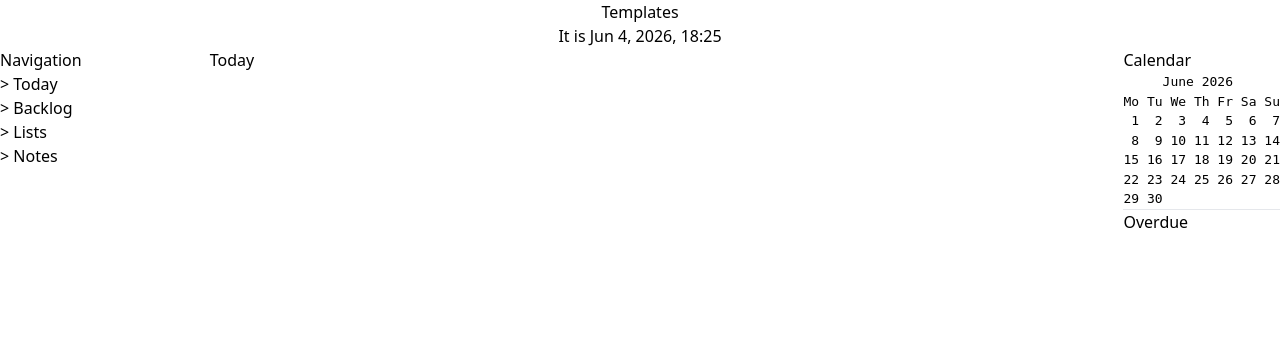
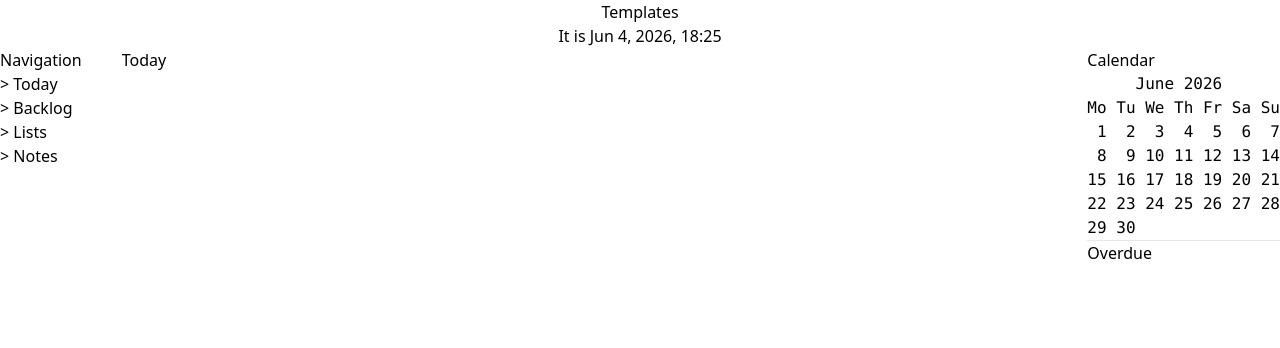
Before and after one commit to jurdanetac/blueprint, a Django app: page /base/ in a window 1280 px wide. Shown: the top 348 px of the page. Run offline with Django 5.2, Linux system fonts and the light colour scheme; data that the repository does not hold is empty; some libraries are stand-ins or nearby versions.

Commit message:
Finish integrating Tailwind

```diff
--- a/base/static/base/css/index.css
+++ /dev/null
@@ -1,20 +0,0 @@
-.flex {
-  display: flex;
-}
-
-.flex-grow {
-  flex: 1;
-}
-
-.text-center {
-  text-align: center;
-}
-
-.month-calendar {
-  font-family: monospace;
-}
-
-
-.todo-item-date {
-  font-family: monospace;
-}
--- a/base/static/base/css/reset.css
+++ /dev/null
@@ -1,48 +0,0 @@
-/* http://meyerweb.com/eric/tools/css/reset/
-   v2.0 | 20110126
-   License: none (public domain)
-*/
-
-html, body, div, span, applet, object, iframe,
-h1, h2, h3, h4, h5, h6, p, blockquote, pre,
-a, abbr, acronym, address, big, cite, code,
-del, dfn, em, img, ins, kbd, q, s, samp,
-small, strike, strong, sub, sup, tt, var,
-b, u, i, center,
-dl, dt, dd, ol, ul, li,
-fieldset, form, label, legend,
-table, caption, tbody, tfoot, thead, tr, th, td,
-article, aside, canvas, details, embed,
-figure, figcaption, footer, header, hgroup,
-menu, nav, output, ruby, section, summary,
-time, mark, audio, video {
-    margin: 0;
-    padding: 0;
-    border: 0;
-    font-size: 100%;
-    font: inherit;
-    vertical-align: baseline;
-}
-/* HTML5 display-role reset for older browsers */
-article, aside, details, figcaption, figure,
-footer, header, hgroup, menu, nav, section {
-    display: block;
-}
-body {
-    line-height: 1;
-}
-ol, ul {
-    list-style: none;
-}
-blockquote, q {
-    quotes: none;
-}
-blockquote:before, blockquote:after,
-q:before, q:after {
-    content: '';
-    content: none;
-}
-table {
-    border-collapse: collapse;
-    border-spacing: 0;
-}
--- a/base/templates/base/base.html
+++ b/base/templates/base/base.html
@@ -7,12 +7,7 @@
     <meta name="viewport" content="width=device-width, initial-scale=1.0">
     <title>{% block title %}{% endblock %}</title>
 
-    <link rel="stylesheet" href="{% static 'base/css/reset.css' %}">
-
     {% tailwind_css %}
-
-    {% block extra_css %}
-    {% endblock %}
 
     {% htmx_script %}
   </head>
--- a/base/templates/base/index.html
+++ b/base/templates/base/index.html
@@ -2,10 +2,6 @@
 {% load static %}
 
 {% block title %}Hello templates{% endblock %}
-
-{% block extra_css %}
-  <link rel="stylesheet" href="{% static 'base/css/index.css' %}">
-{% endblock %}
 
 {% block body %}
   <header class="text-center">
@@ -13,7 +9,7 @@
     <time id="live-clock"></time>
   </header>
 
-  <div class="flex" style="gap: 10%;">
+  <div class="flex gap-10">
     <aside id="navigation">
       <h3>Navigation</h3>
       <ul>
@@ -24,7 +20,7 @@
       </ul>
     </aside>
 
-    <main id="active" class="flex-grow">
+    <main id="active" class="grow">
       <!-- By default show Today section -->
       {% include 'base/partials/today.html' with todos=today_todos %}
     </main>
@@ -32,7 +28,7 @@
     <aside id="context">
       <section>
         <h3>Calendar</h3>
-        <pre class="month-calendar">{{ calendar }}</pre>
+        <pre>{{ calendar }}</pre>
       </section>
 
       <hr />
```
Also changed, not shown: base/templates/base/partials/todo_item.html (+9 -2 lines).
